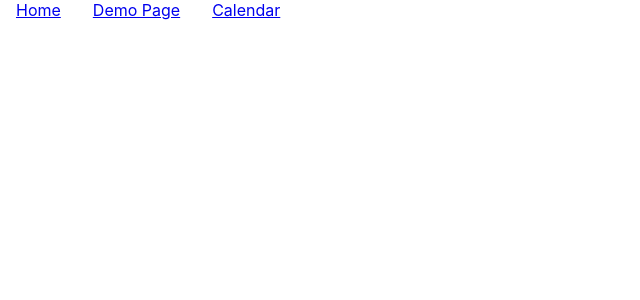
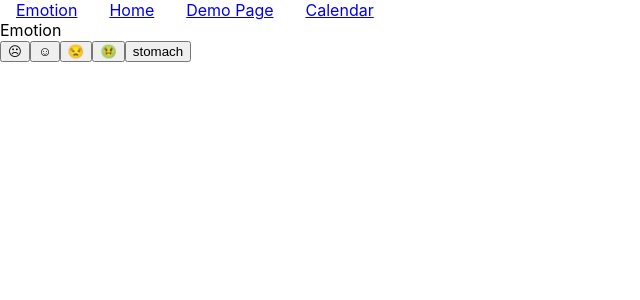
Before and after one commit to AS-EBaiden/Test1, a React (Create React App) app: page /emotion in a window 1280 px wide. Shown: the top 300 px of the page, without its empty margins (0-640 px from the left). Built offline with nearby package versions, Linux system fonts and the light colour scheme.

Commit message:
emotions part 1

```diff
--- a/src/App.js
+++ b/src/App.js
@@ -2,23 +2,21 @@ import React from "react";
 import { BrowserRouter, Routes, Route, Navigate, Link } from "react-router-dom";
 import Calendar from "./pages/Calendar";
 import Demo from "./pages/Demo";
+import Emotion from "./pages/Emotion";
 
 function HomePage() {
   return <div className="page">🏠 Page</div>;
-}
-
-function NotFoundPage() {
-  return <div className="page">🧐 Page</div>;
-}
-
-function ApplePage() {
-  return <div className="page">🍎 Page</div>;
 }
 
 export default function App() {
   return (
     <BrowserRouter>
       <div>
+        <span style={{ padding: "1em" }}>
+          <Link to="/emotion" className="link">
+            Emotion
+          </Link>
+        </span>
         <span style={{ padding: "1em" }}>
           <Link to="/" className="link">
             Home
@@ -34,6 +32,7 @@ export default function App() {
             Calendar
           </Link>
         </span>
+
         {/* <Link to="/applet" className="link">
           Applet
         </Link>
@@ -45,6 +44,7 @@ export default function App() {
         <Route path="/" element={<HomePage />} />
         <Route path="/demo" element={<Demo />} />
         <Route path="/calendar" element={<Calendar />} />
+        <Route path="/emotion" element={<Emotion />} />
         {/* <Route path="/404" element={<NotFoundPage />} />
         <Route path="/apple">
           <Route path="/" element={<ApplePage />} />
--- /dev/null
+++ b/src/pages/Emotion.js
@@ -0,0 +1,60 @@
+import React from "react";
+import { useState } from "react";
+
+export default function Emotion() {
+  const [stomachPain, setStomachPain] = useState({
+    isHurt: false,
+    date: Date.now(),
+    value: 1,
+  });
+  const [value, setValue] = useState();
+  const handleStomachPain = () => {
+    setStomachPain({ isHurt: true, date: Date.now(), value: 1 });
+  };
+
+  <input
+    type="range"
+    min="1"
+    max="500"
+    value={value}
+    onChange={({ target: { value: radius } }) => {
+      setValue(radius);
+    }}
+  />;
+  console.log("val", value);
+  console.log("stomach", stomachPain);
+  return (
+    <div>
+      <div>Emotion</div>
+      <div>
+        <button>☹</button>
+        <button>☺</button>
+        <button>😒</button>
+        <button>🤢</button>
+        <button onClick={handleStomachPain}>stomach</button>
+      </div>
+      <div>
+        {stomachPain.isHurt === true ? (
+          <>
+            ❤
+            <input
+              type="range"
+              maxValue={20}
+              minValue={0}
+              defaultValue={stomachPain.value}
+              value={stomachPain.value}
+              onChange={(e) =>
+                setStomachPain((prev) => ({
+                  ...prev,
+                  value: e.target.value,
+                }))
+              }
+            />
+          </>
+        ) : (
+          ""
+        )}
+      </div>
+    </div>
+  );
+}
```
